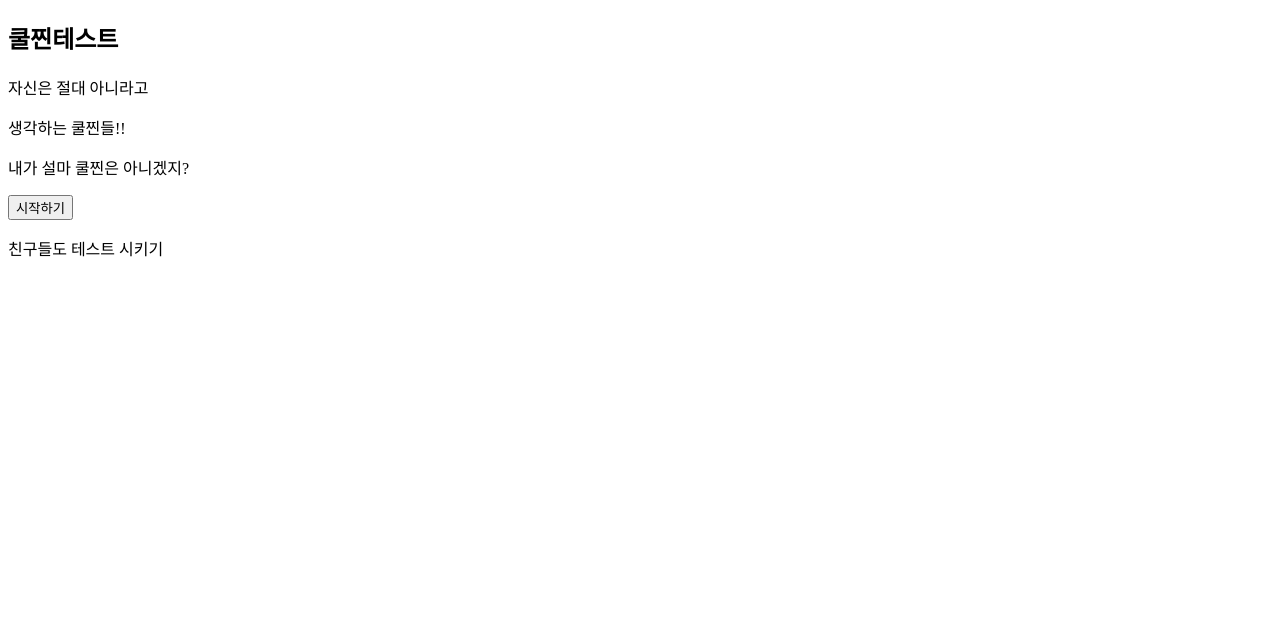
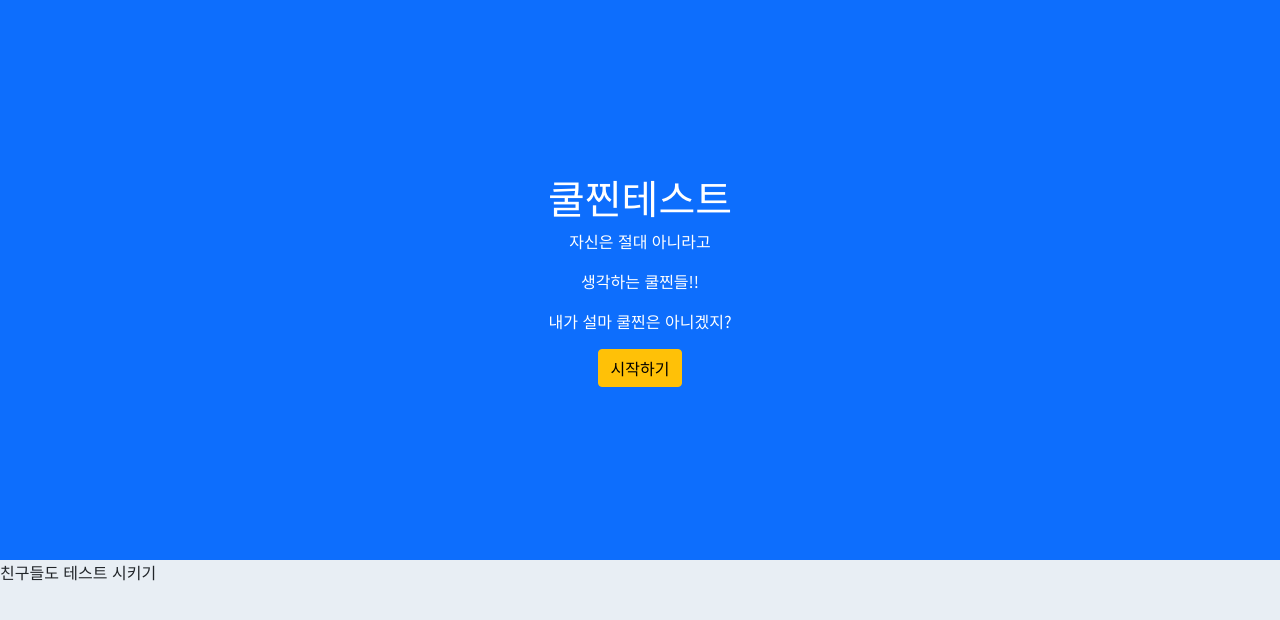
Before and after one commit to dwhddnjs/coolzzin-clone, a plain HTML site: page index.html in a window 1280 px wide. Drawn offline with nearby package versions, Linux system fonts and the light colour scheme.

Commit message:
finished markup

```diff
--- a/index.html
+++ b/index.html
@@ -4,6 +4,19 @@
     <meta charset="UTF-8" />
     <meta http-equiv="X-UA-Compatible" content="IE=edge" />
     <meta name="viewport" content="width=device-width, initial-scale=1.0" />
+    <link
+      href="https://cdn.jsdelivr.net/npm/bootstrap@5.1.3/dist/css/bootstrap.min.css"
+      rel="stylesheet"
+      integrity="sha384-1BmE4kWBq78iYhFldvKuhfTAU6auU8tT94WrHftjDbrCEXSU1oBoqyl2QvZ6jIW3"
+      crossorigin="anonymous"
+    />
+    <link rel="preconnect" href="https://fonts.googleapis.com" />
+    <link rel="preconnect" href="https://fonts.gstatic.com" crossorigin />
+    <link
+      href="https://fonts.googleapis.com/css2?family=Nanum+Pen+Script&family=Noto+Sans+KR:wght@400;700&family=Pacifico&display=swap"
+      rel="stylesheet"
+    />
+    <link rel="stylesheet" href="style.css" />
     <title>쿨찐테스트</title>
   </head>
   <body>
@@ -14,9 +27,9 @@
         <p>생각하는 쿨찐들!!</p>
         <p>내가 설마 쿨찐은 아니겠지?</p>
       </section>
-      <button>시작하기</button>
+      <button type="button" class="btn btn-warning">시작하기</button>
     </section>
-    <footer>
+    <footer class="footer">
       <p>친구들도 테스트 시키기</p>
     </footer>
   </body>
--- /dev/null
+++ b/style.css
@@ -0,0 +1,19 @@
+* {
+  font-family: "Noto Sans KR", sans-serif;
+}
+
+.landing {
+  background-color: #0d6efd;
+  height: 70vh;
+  display: flex;
+  flex-direction: column;
+  justify-content: center;
+  align-items: center;
+  text-align: center;
+  color: #fff;
+}
+
+.footer {
+  background-color: #e8eef4;
+  height: 30vh;
+}
```
